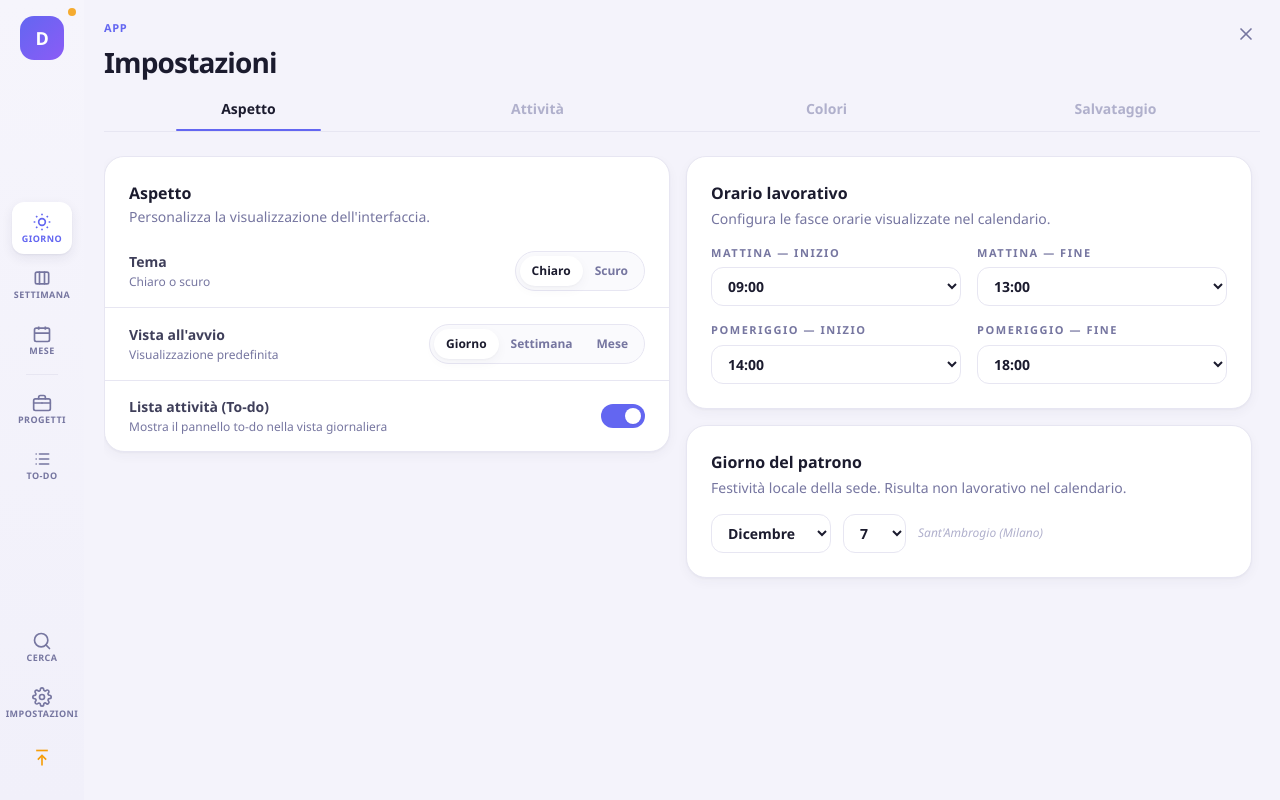
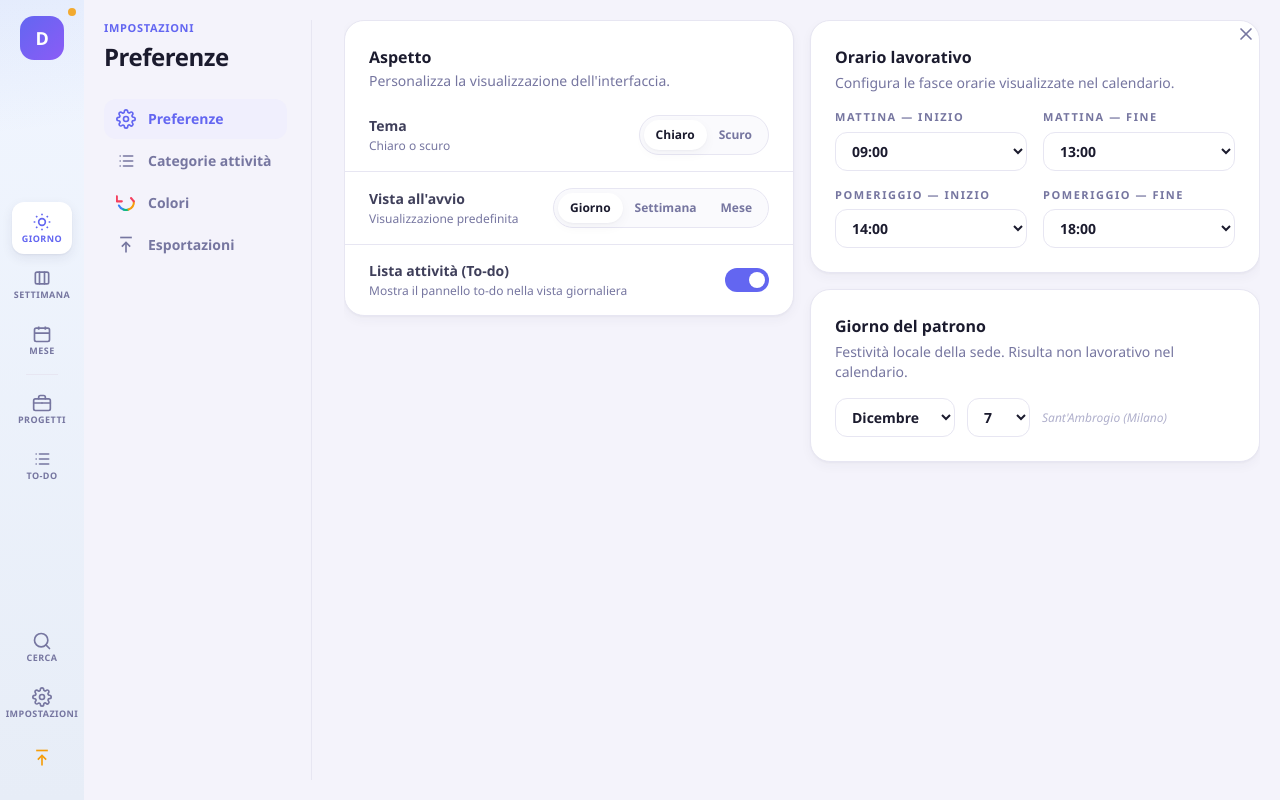
Before and after one commit to carloveronesi/DailyLog, a React (Vite) app: page / in a window 1280 px wide. Both pictures are taken after a click on the button "IMPOSTAZIONI". Built offline with nearby package versions, Linux system fonts and the light colour scheme.

Commit message:
Restyling settings

```diff
--- a/index.html
+++ b/index.html
@@ -27,25 +27,25 @@
             },
             colors: {
               si: {
-                bg:         '#F4F3FB',
-                surface:    '#FFFFFF',
-                muted:      '#FAFAFD',
-                weekend:    '#EFEEF7',
-                ink:        '#1B1B2E',
-                inkSoft:    '#3F3F5A',
-                gray:       '#7676A0',
-                grayLight:  '#B0B0CC',
-                border:     '#E7E6F2',
-                borderSoft: '#EFEEF7',
+                bg:         'var(--si-bg)',
+                surface:    'var(--si-surface)',
+                muted:      'var(--si-muted)',
+                weekend:    'var(--si-weekend)',
+                ink:        'var(--si-ink)',
+                inkSoft:    'var(--si-inkSoft)',
+                gray:       'var(--si-gray)',
+                grayLight:  'var(--si-grayLight)',
+                border:     'var(--si-border)',
+                borderSoft: 'var(--si-borderSoft)',
                 accent:     '#6366F1',
                 accentDark: '#4F46E5',
-                accentSoft: '#E8E7FB',
-                accentBg:   '#F0EFFD',
+                accentSoft: 'var(--si-accentSoft)',
+                accentBg:   'var(--si-accentBg)',
                 violet:     '#8B5CF6',
-                violetSoft: '#F1ECFE',
+                violetSoft: 'var(--si-violetSoft)',
                 rose:       '#F43F5E',
                 amber:      '#F59E0B',
-                amberSoft:  '#FEF3C7',
+                amberSoft:  'var(--si-amberSoft)',
                 success:    '#10B981',
               },
             },
@@ -59,8 +59,49 @@
         },
       };
     </script>
+    <style>
+      :root {
+        --si-bg:         #F4F3FB;
+        --si-surface:    #FFFFFF;
+        --si-muted:      #FAFAFD;
+        --si-weekend:    #EFEEF7;
+        --si-ink:        #1B1B2E;
+        --si-inkSoft:    #3F3F5A;
+        --si-gray:       #7676A0;
+        --si-grayLight:  #B0B0CC;
+        --si-border:     #E7E6F2;
+        --si-borderSoft: #EFEEF7;
+        --si-accentBg:   #F0EFFD;
+        --si-accentSoft: #E8E7FB;
+        --si-violetSoft: #F1ECFE;
+        --si-amberSoft:  #FEF3C7;
+      }
+      .dark {
+        --si-bg:         #0E0E1A;
+        --si-surface:    #17172B;
+        --si-muted:      #13131F;
+        --si-weekend:    #1B1B2E;
+        --si-ink:        #E9E7FF;
+        --si-inkSoft:    #B8B4E0;
+        --si-gray:       #7070A0;
+        --si-grayLight:  #48486A;
+        --si-border:     #2B2B44;
+        --si-borderSoft: #222238;
+        --si-accentBg:   #1C1C38;
+        --si-accentSoft: #26264A;
+        --si-violetSoft: #1D1530;
+        --si-amberSoft:  #271E08;
+      }
+      body {
+        background: linear-gradient(180deg, #F6F5FC 0%, #F1F0FA 100%);
+        min-height: 100vh;
+      }
+      .dark body {
+        background: #0E0E1A;
+      }
+    </style>
   </head>
-  <body class="text-si-ink antialiased dark:bg-slate-900 dark:text-slate-100" style="background:linear-gradient(180deg,#F6F5FC 0%,#F1F0FA 100%);min-height:100vh">
+  <body class="text-si-ink antialiased">
     <div id="root"></div>
     <script type="module" src="./src/renderer/main.jsx"></script>
   </body>
--- a/src/renderer/components/DayView.jsx
+++ b/src/renderer/components/DayView.jsx
@@ -243,7 +243,7 @@ export function DayView({
                   className={
                     "relative z-10 w-full h-full text-left " +
                     (isBreak
-                      ? "cursor-default bg-si-border/20"
+                      ? "cursor-default bg-si-border/40"
                       : "hover:bg-si-accentBg/60")
                   }
                   style={{ gridRow: idx + 1 }}
--- a/src/renderer/components/SettingsModal.jsx
+++ b/src/renderer/components/SettingsModal.jsx
@@ -24,13 +24,13 @@ export function SettingsModal({
   onDisableAutoBackup,
 }) {
   const fileInputRef = useRef(null);
-  const [activeTab, setActiveTab] = useState("aspetto");
+  const [activeSection, setActiveSection] = useState("preferenze");
   const [importStatus, setImportStatus] = useState(null);
   const [pendingImportFile, setPendingImportFile] = useState(null);
   const [importPreview, setImportPreview] = useState(null);
 
   function handleTabChange(tab) {
-    setActiveTab(tab);
+    setActiveSection(tab);
     setImportStatus(null);
   }
 
@@ -141,14 +141,14 @@ export function SettingsModal({
   const [exportTo, setExportTo] = useState("");
 
   useEffect(() => {
-    if (activeTab !== "salvataggio") return;
+    if (activeSection !== "esportazioni") return;
     const months = listStoredMonths();
     setAvailableMonths(months);
     if (months.length > 0) {
       setExportFrom((prev) => (prev && months.includes(prev) ? prev : months[0]));
       setExportTo((prev) => (prev && months.includes(prev) ? prev : months[months.length - 1]));
     }
-  }, [activeTab]);
+  }, [activeSection]);
 
   function handleExportRange() {
     const range = availableMonths.filter((m) => m >= exportFrom && m <= exportTo);
@@ -274,39 +274,50 @@ export function SettingsModal({
   const card = "rounded-[20px] border border-si-border bg-si-surface shadow-si overflow-hidden";
   const cardPad = "rounded-[20px] border border-si-border bg-si-surface shadow-si p-6";
 
+  const NAV_ITEMS = [
+    { key: "preferenze", label: "Preferenze", icon: "settings" },
+    { key: "categorie", label: "Categorie attività", icon: "list-check" },
+    { key: "colori", label: "Colori", icon: "reset-rainbow" },
+    { key: "esportazioni", label: "Esportazioni", icon: "upload" },
+  ];
+
+  const SECTION_TITLES = {
+    preferenze: "Preferenze",
+    categorie: "Categorie attività",
+    colori: "Colori",
+    esportazioni: "Esportazioni",
+  };
+
   return (
     <Modal open={open} onClose={onClose} fullscreen>
-      <div className="flex flex-col flex-1 min-h-0 w-full">
-        <div className="shrink-0 mb-4">
-          <div className="text-[11px] font-semibold uppercase tracking-[0.06em] text-si-accent mb-1">App</div>
-          <h1 className="text-[28px] font-bold tracking-[-0.03em] text-si-ink">Impostazioni</h1>
-        </div>
-        <div className="flex items-center border-b border-si-border mb-6 shrink-0">
-          {[
-            { key: "aspetto", label: "Aspetto" },
-            { key: "task", label: "Attività" },
-            { key: "clienti", label: "Colori" },
-            { key: "salvataggio", label: "Salvataggio" },
-          ].map(({ key, label }) => (
+      <div className="flex flex-1 min-h-0 w-full gap-0">
+
+        {/* Sidebar nav */}
+        <div className="w-52 shrink-0 flex flex-col gap-0.5 pr-6 border-r border-si-border mr-8">
+          <div className="mb-6">
+            <div className="text-[11px] font-semibold uppercase tracking-[0.06em] text-si-accent mb-1">Impostazioni</div>
+            <h1 className="text-2xl font-bold tracking-[-0.02em] text-si-ink">{SECTION_TITLES[activeSection]}</h1>
+          </div>
+          {NAV_ITEMS.map(({ key, label, icon }) => (
             <button
               key={key}
               type="button"
               onClick={() => handleTabChange(key)}
-              className={`flex-1 pb-3 text-sm font-semibold transition-all relative border-0 bg-transparent cursor-pointer ${activeTab === key
-                ? "text-si-ink"
-                : "text-si-grayLight hover:text-si-inkSoft"
+              className={`flex items-center gap-3 px-3 py-2.5 rounded-xl text-sm font-semibold transition-colors text-left border-0 cursor-pointer ${
+                activeSection === key
+                  ? "bg-si-accentBg text-si-accent"
+                  : "bg-transparent text-si-gray hover:bg-si-muted hover:text-si-inkSoft"
               }`}
             >
+              <Icon name={icon} className="w-4 h-4 shrink-0" />
               {label}
-              {activeTab === key && (
-                <div className="absolute bottom-0 left-0 right-0 h-0.5 bg-si-accent rounded-full mx-auto w-1/2" />
-              )}
             </button>
           ))}
         </div>
 
-        <div className="flex-1 overflow-y-auto pr-2 space-y-4">
-          {activeTab === "clienti" && (
+        {/* Content */}
+        <div className="flex-1 min-h-0 overflow-y-auto space-y-4">
+          {activeSection === "colori" && (
             <div className="grid grid-cols-1 lg:grid-cols-2 gap-4 items-start">
               {/* Colori clienti */}
               <div className={card}>
@@ -396,7 +407,7 @@ export function SettingsModal({
             </div>
           )}
 
-          {activeTab === "aspetto" && (
+          {activeSection === "preferenze" && (
             <div className="grid grid-cols-1 lg:grid-cols-2 gap-4 items-start">
               {/* Left: Aspetto */}
               <div className={card}>
@@ -534,7 +545,7 @@ export function SettingsModal({
             </div>
           )}
 
-          {activeTab === "task" && (
+          {activeSection === "categorie" && (
             <div className="space-y-4">
               {TASK_TYPES.map((t) => {
                 const items = settings.taskSubtypes?.[t.id] || [];
@@ -702,7 +713,7 @@ export function SettingsModal({
             </div>
           )}
 
-          {activeTab === "salvataggio" && (
+          {activeSection === "esportazioni" && (
             <div className="grid grid-cols-1 lg:grid-cols-2 gap-4 items-start">
               <div className={`${cardPad} space-y-6`}>
                 {/* Card Esporta */}
--- a/src/renderer/components/WeekView.jsx
+++ b/src/renderer/components/WeekView.jsx
@@ -269,7 +269,7 @@ export function WeekView({
                             return (
                                 <div
                                     key={`slot-${slot}`}
-                                    className={`relative z-10 w-full h-full cursor-pointer hover:bg-si-accentBg/60 ${isBreak ? 'bg-si-border/20 cursor-default' : ''}`}
+                                    className={`relative z-10 w-full h-full cursor-pointer hover:bg-si-accentBg/60 ${isBreak ? 'bg-si-border/40 cursor-default' : ''}`}
                                     style={{ gridRow: idx + 1 }}
                                     onMouseDown={(e) => {
                                         if (isBreak) return;
@@ -295,7 +295,13 @@ export function WeekView({
                                             }
                                         }
                                     }}
-                                />
+                                >
+                                    {isBreak && slot === BREAK_START && (
+                                        <span className="absolute inset-0 flex items-center justify-center text-[9px] font-semibold uppercase tracking-[0.12em] text-si-grayLight pointer-events-none select-none">
+                                            Pausa
+                                        </span>
+                                    )}
+                                </div>
                             );
                         })}
 
```
Also changed, not shown: .claude/settings.local.json.
